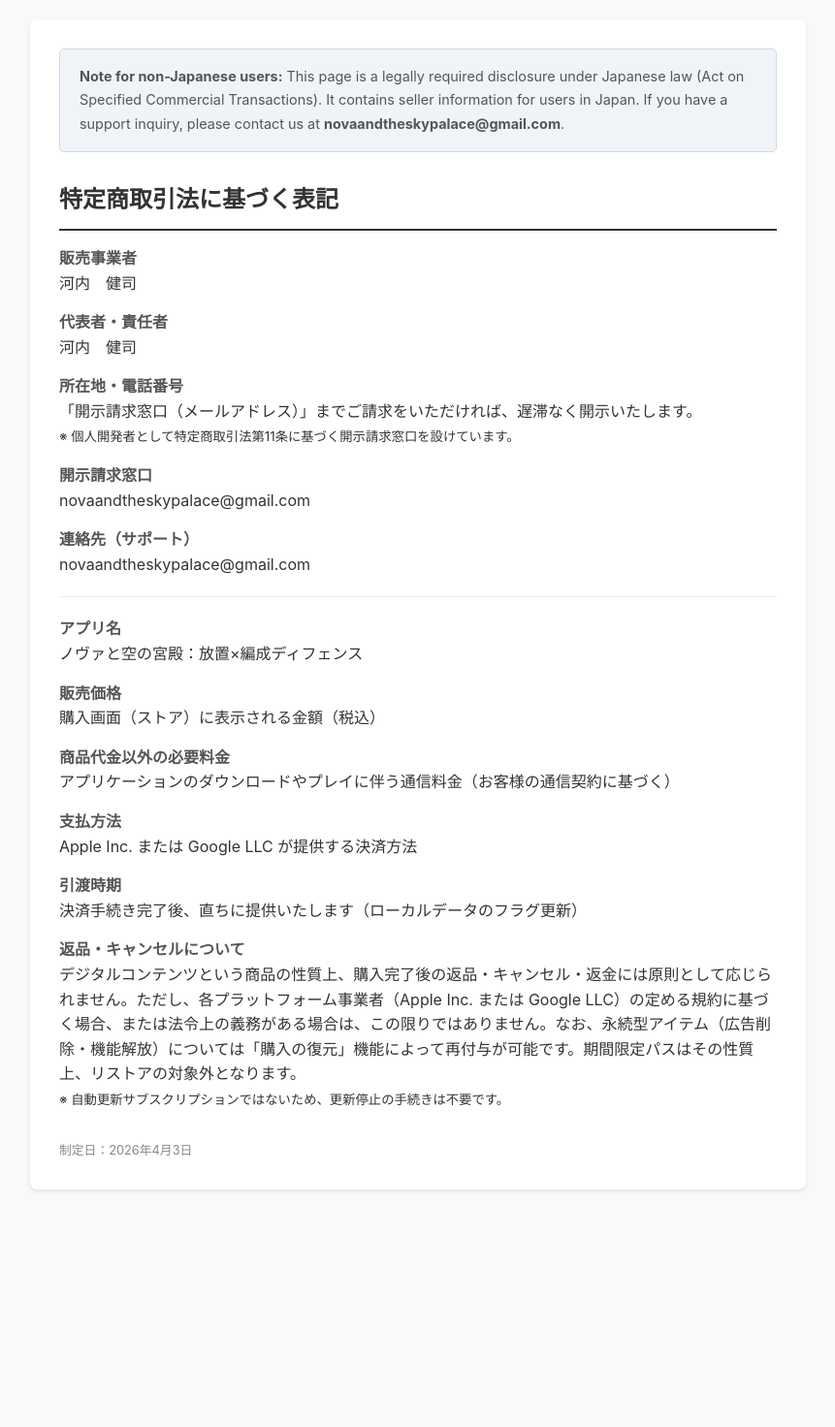
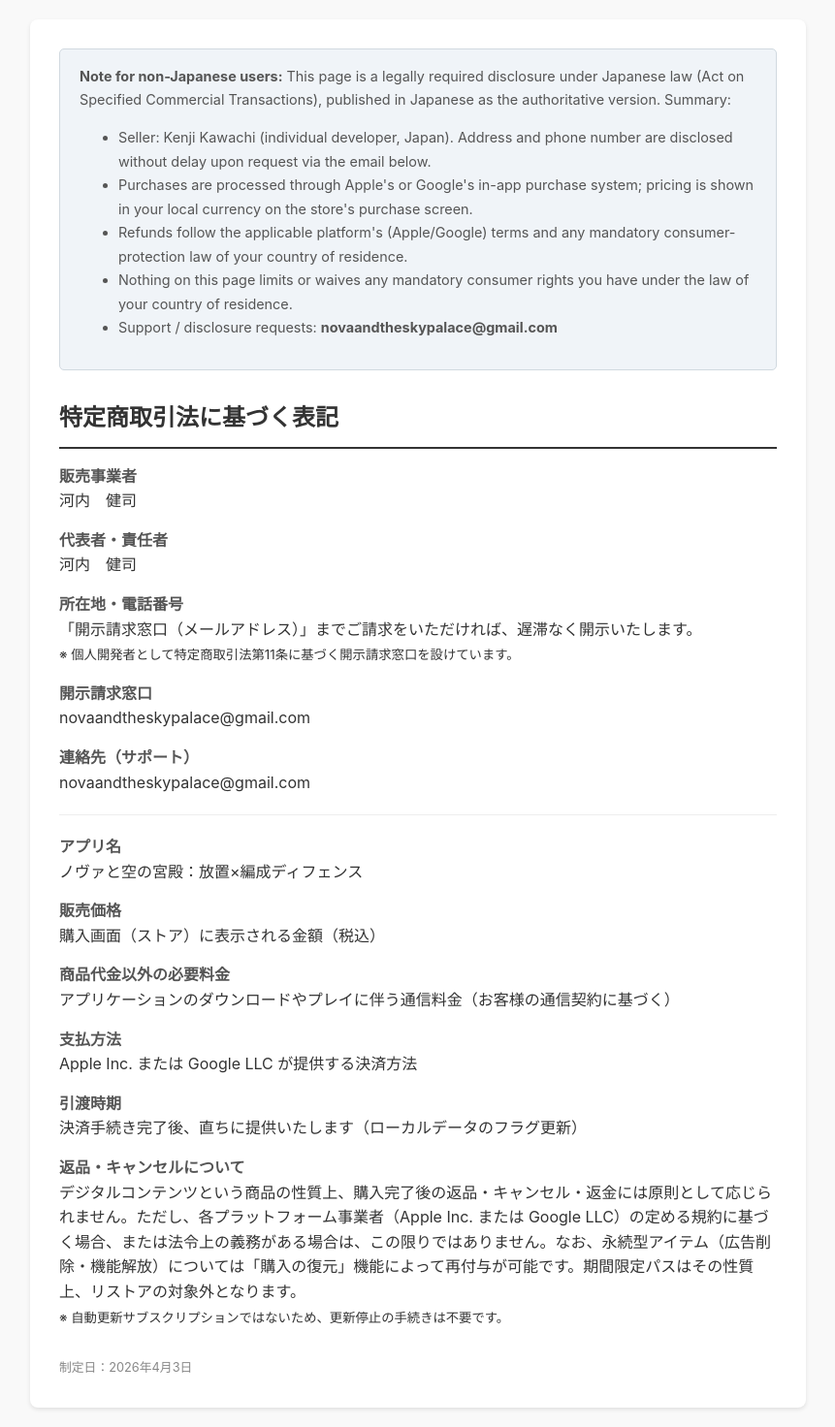
Before and after one commit to kenjineer-code/kenjineer-code.github.io, a Jekyll site: the page tokusho.html, which Jekyll copies as it is, in a window 1280 px wide. Shown: the whole page at 97% size, without its empty margins (209-1070 px from the left). Built offline with Jekyll 4.4.1, drawn with Linux system fonts in a browser that asks for light colours; before the commit the page ends 1247 px from its top, so only the background shows below that.

Commit message:
feat: tokusho.html冒頭の英語注記を要約箇条書きへ拡充
celestial_bastion#576の診断セッションの延長として、tokusho.html（特定商取引法
に基づく表記）の多言語化要否をClaude・Codex・Gemini・Fable5の4系統独立レビュー
で検討し、全文8言語化は不要とする一方、冒頭の英語注記の拡充を条件とする
結論となった（celestial_bastion ADR-0023参照）。

従来の「日本法上の表示である旨＋サポート連絡先」のみの1文から、非日本語
ユーザーが購入前に必要とする核心情報を簡潔な箇条書きへ拡充した:
- 販売者識別（住所・電話は開示請求窓口経由で遅滞なく開示）
- 購入はApple/Googleのストア決済経由・価格は各ストアの購入画面表示に従うこと
- 返金は各プラットフォーム規約および居住国の強行法に従うこと
- 本ページが居住国の強行的消費者保護法上の権利を制限・放棄するものではない旨

日本語本文は変更していない（法定表示の正本は日本語のまま）。

Co-Authored-By: Claude Opus 4.8 <noreply@anthropic.com>

```diff
--- a/tokusho.html
+++ b/tokusho.html
@@ -22,7 +22,14 @@
 
         <!-- English notice for non-Japanese visitors -->
         <div class="en-notice">
-            <strong>Note for non-Japanese users:</strong> This page is a legally required disclosure under Japanese law (Act on Specified Commercial Transactions). It contains seller information for users in Japan. If you have a support inquiry, please contact us at <strong>novaandtheskypalace@gmail.com</strong>.
+            <strong>Note for non-Japanese users:</strong> This page is a legally required disclosure under Japanese law (Act on Specified Commercial Transactions), published in Japanese as the authoritative version. Summary:
+            <ul>
+                <li>Seller: Kenji Kawachi (individual developer, Japan). Address and phone number are disclosed without delay upon request via the email below.</li>
+                <li>Purchases are processed through Apple's or Google's in-app purchase system; pricing is shown in your local currency on the store's purchase screen.</li>
+                <li>Refunds follow the applicable platform's (Apple/Google) terms and any mandatory consumer-protection law of your country of residence.</li>
+                <li>Nothing on this page limits or waives any mandatory consumer rights you have under the law of your country of residence.</li>
+                <li>Support / disclosure requests: <strong>novaandtheskypalace@gmail.com</strong></li>
+            </ul>
         </div>
 
         <h1>特定商取引法に基づく表記</h1>
```
